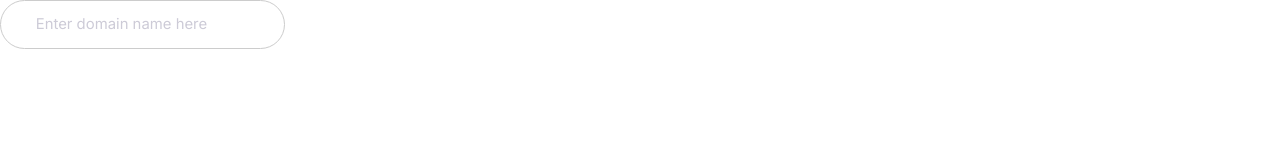
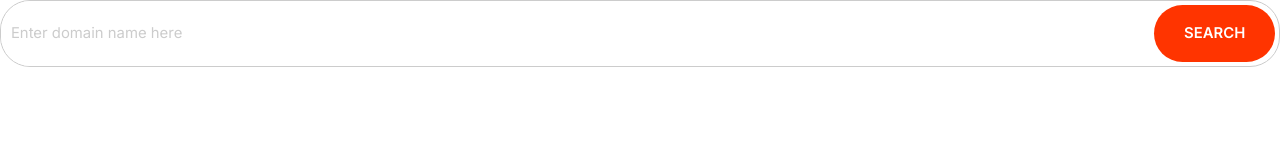
Before and after one commit to Psoccrates/cloud-service-project, a plain HTML site: page html/index.html in a window 1280 px wide. Drawn offline with Linux system fonts and the light colour scheme.

Commit message:
Updated the inputs added input groups.

```diff
--- a/CSS/styles.css
+++ b/CSS/styles.css
@@ -4,6 +4,8 @@
   --color-accent: #ff3400;
   --color-headings: #1b0760;
   --color-body: #918ca4;
+  --color-border: #ccc;
+  --border-radius: 30px;
 }
 
 *,
@@ -240,8 +242,8 @@
 
 /* Inputs */
 .input {
-  border-radius: 30px;
-  border: 1px solid #ccc;
+  border-radius: var(--border-radius);
+  border: 1px solid var(--color-border);
   color: var(--color-headings);
   font-size: 2rem;
   outline: 0;
@@ -249,7 +251,23 @@
 }
 
 ::placeholder {
-  color: #cdcbd7;
+  color: var(--color-border);
+}
+
+.input-group {
+  border: 1px solid var(--color-border);
+  border-radius: var(--border-radius);
+  display: flex;
+}
+
+.input-group .input {
+  border: 0;
+  flex-grow: 1;
+  padding: 1.5rem 1rem;
+}
+
+.input-group .btn {
+  margin: 4px;
 }
 
 @media screen and (min-width: 1024px) {
--- a/html/index.html
+++ b/html/index.html
@@ -15,6 +15,9 @@
     <link rel="stylesheet" href="/css/styles.css" />
   </head>
   <body>
-    <input type="text" class="input" placeholder="Enter domain name here" />
+    <div class="input-group">
+      <input type="text" class="input" placeholder="Enter domain name here" />
+      <button class="btn btn--accent">Search</button>
+    </div>
   </body>
 </html>
```
Also changed, not shown: COMPONENTS/inputs.html (+4 -0 lines).
